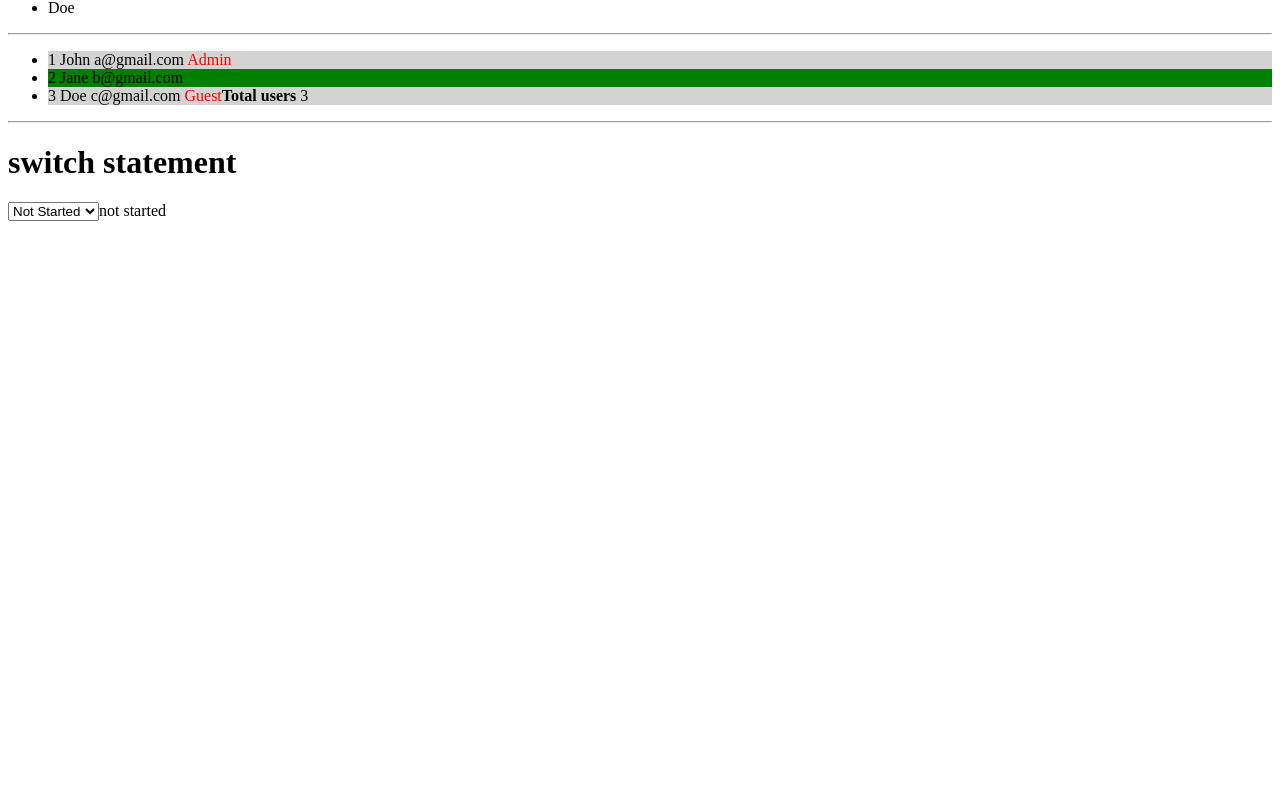
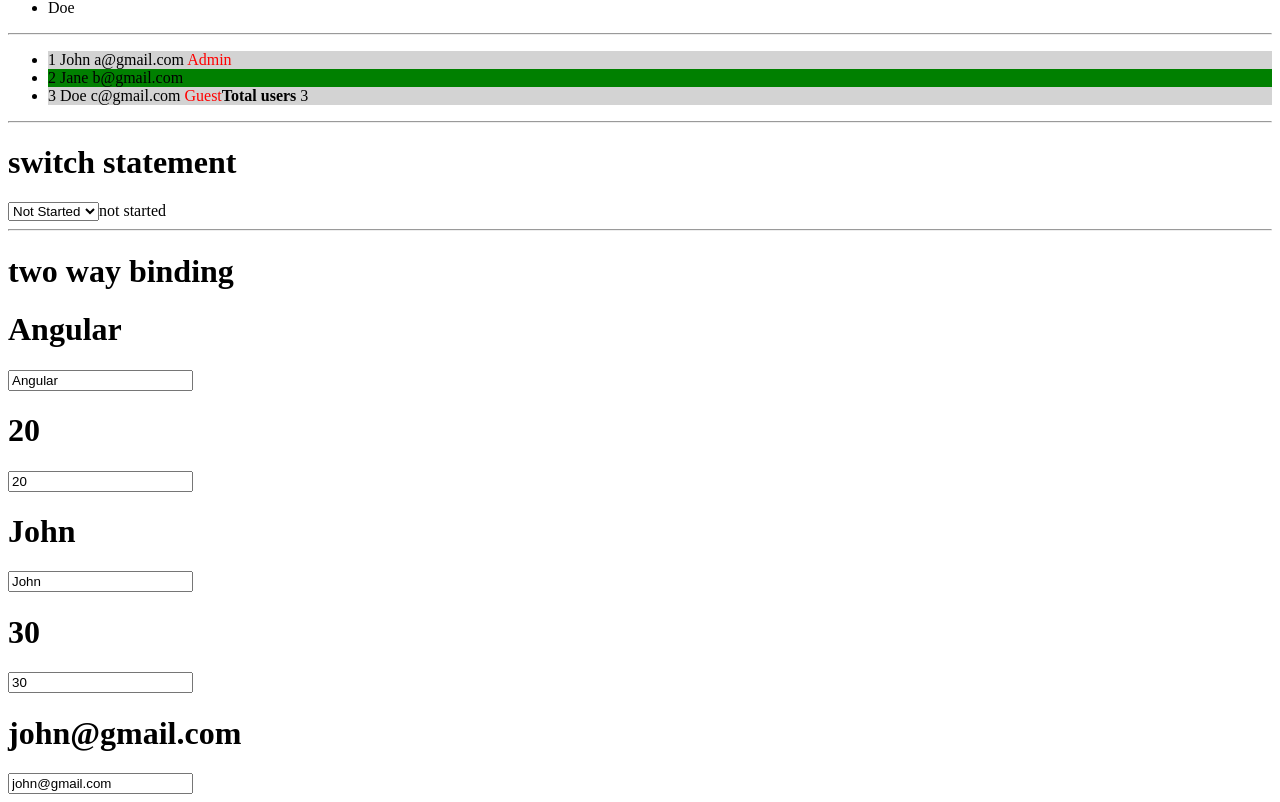
Before and after one commit to Gaurav7173/angular-21-tut, an Angular app: page / in a window 1280 px wide. Shown: the part 456-1258 px from the top of the page. Before the commit the page ends 800 px from the top, so only its background shows below. Built offline with nearby package versions, Linux system fonts and the light colour scheme.

Commit message:
two way binding

```diff
--- a/src/app/app.html
+++ b/src/app/app.html
@@ -105,3 +105,22 @@
 
 
 }
+
+<hr>
+<h1>two way binding</h1>
+
+<h1>{{name()}}</h1>
+<input type="text" [value]="name()" (input)="name.set($event.target.value)">
+<br>
+<h1>{{age}}</h1>
+<!-- <input type="text" [value]="age" [(ngModel)]="age"> -->
+ <input type="text" [(ngModel)]="age">
+
+ <h1>{{userdata().name}}</h1>
+ <input type="text" [value]="userdata().name" (input)="updateuserdata('name', $event.target.value)">
+ <br>
+ <h1>{{userdata().age}}</h1>
+ <input type="text" [value]="userdata().age" (input)="updateuserdata('age', $event.target.value)">
+ <br>
+ <h1>{{userdata().email}}</h1>
+ <input type="text" [value]="userdata().email" (input)="updateuserdata('email', $event.target.value)">
--- a/src/app/app.ts
+++ b/src/app/app.ts
@@ -1,9 +1,10 @@
 import { Component, signal } from '@angular/core';
+import { FormsModule } from '@angular/forms';
 import { RouterOutlet } from '@angular/router';
 
 @Component({
   selector: 'app-root',
-  imports: [RouterOutlet],
+  imports: [RouterOutlet,FormsModule],
   templateUrl: './app.html',
   styleUrl: './app.css'
 })
@@ -39,5 +40,18 @@ export class App {
 
    }
 
+   name=signal('Angular');
+   age=20;
+
+
+   userdata=signal({name:'John',age:30,email:'john@gmail.com'});
+
+   updateuserdata(key:string,val:string){
+
+    this.userdata.update((item)=>({
+      ...item,[key]:val
+    }))
+
+   }
 
 }
```
